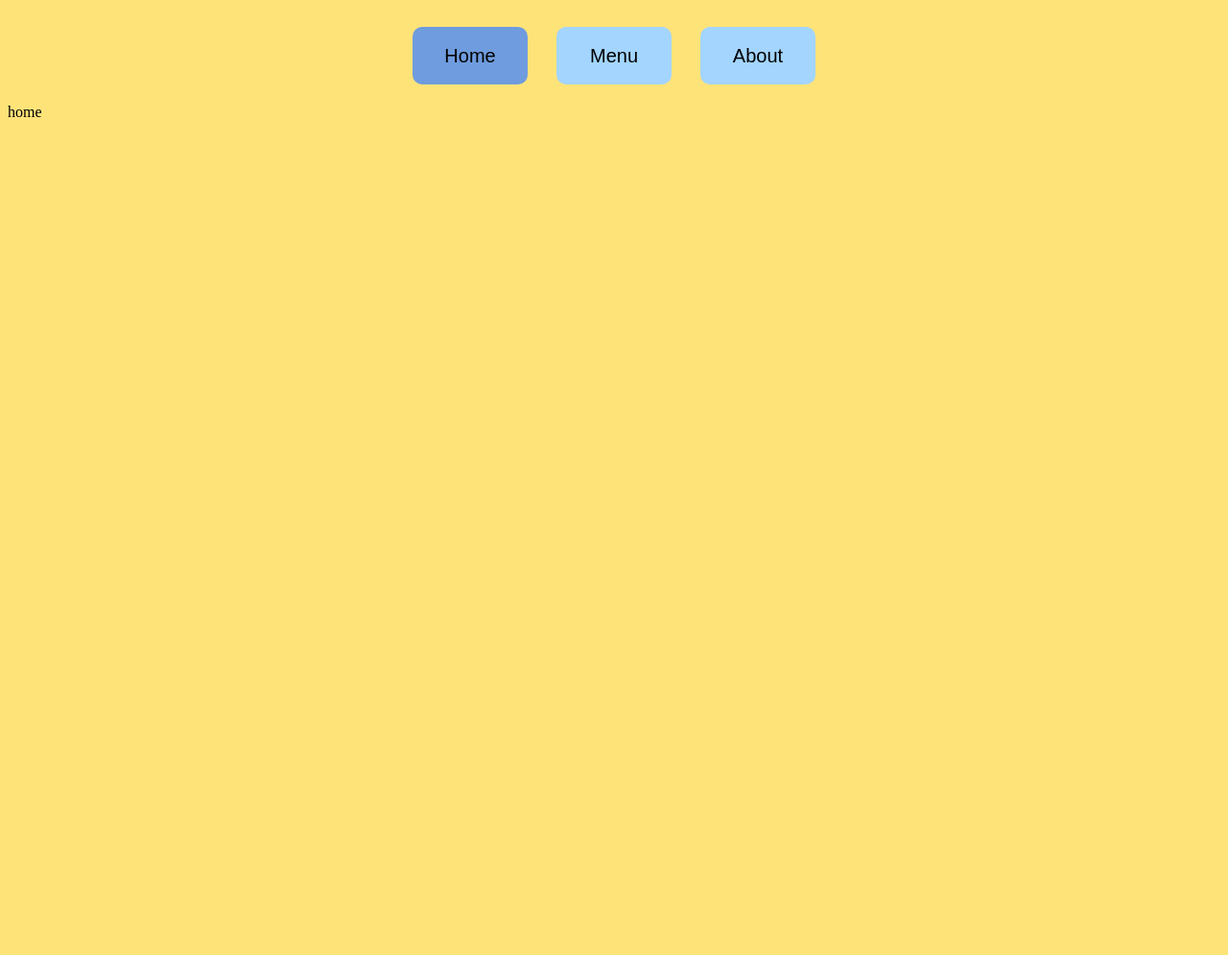
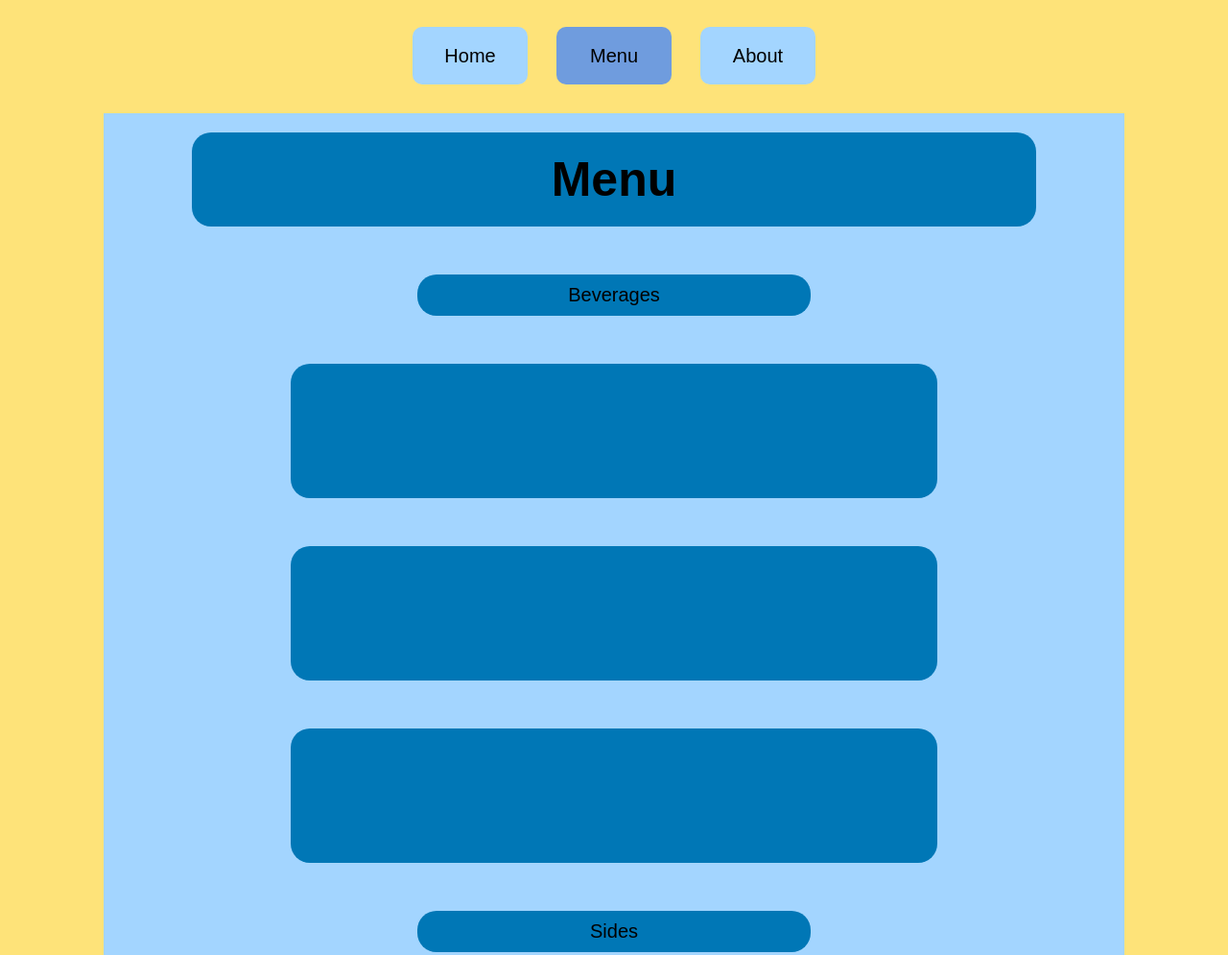
Before and after one commit to peppapig-03/webpackRestaurant, a website built with webpack: page src/template.html in a window 1280 px wide. Shown: the top 995 px of the page at 96% size. Before the commit the page ends 800 px from the top, so only its background shows below. Built offline with nearby package versions, Linux system fonts and the light colour scheme.

Commit message:
created master js file and finished home tab

```diff
--- /dev/null
+++ b/src/box.js
@@ -0,0 +1,31 @@
+const bigBox=function(number){
+    for(let counter=0;counter<number;counter++){
+        const box=document.createElement("div")
+        box.classList.add("title")
+        content.appendChild(box)
+    }
+}
+const mediumBox=function(number){
+    for(let counter=0;counter<number;counter++){
+        const box=document.createElement("div")
+        box.classList.add("info")
+        content.appendChild(box)
+        const boxContent=document.createElement("div")
+        const title=document.createElement("div")
+        const quotes=document.createElement("div")
+        boxContent.classList.add("boxContent")
+        title.classList.add("boxTitle")
+        quotes.classList.add("boxTitle")
+        box.appendChild(title)
+        box.appendChild(boxContent)
+        box.appendChild(quotes)
+    }
+}
+const smallBox=function(number){
+    for(let counter=0;counter<number;counter++){
+        const box=document.createElement("div")
+        box.classList.add("miniTitle")
+        content.appendChild(box)
+    }
+}
+export {bigBox,mediumBox,smallBox}
--- a/src/home.js
+++ b/src/home.js
@@ -1,6 +1,18 @@
+import {bigBox,mediumBox} from "./box.js"
 const home=function(){
-    const div=document.createElement("div")
-    div.textContent="home"
-    content.appendChild(div)
+    bigBox(1)
+    const titleBox=document.querySelector(".title")
+    titleBox.textContent="Restaurant Breakfast"
+    mediumBox(3)
+    const infoBoxArray=document.querySelectorAll(".info")
+    infoBoxArray[0].removeChild(infoBoxArray[0].firstElementChild)
+    infoBoxArray[0].querySelector(".boxContent").textContent="meaningful quote"
+    infoBoxArray[0].querySelector(".boxTitle").textContent="Quote author"
+    infoBoxArray[1].removeChild(infoBoxArray[1].lastElementChild)
+    infoBoxArray[1].querySelector(".boxTitle").textContent="Hours"
+    infoBoxArray[1].querySelector(".boxContent").textContent="Monday: 8.00am-10.00pm\r\nTuesday: 6.00am-6.00pm\r\nWednesday: 7.00am-7.00pm\r\nThursday: 8.00am-10.00pm\r\nFriday: 7.30am-9.30pm\r\nSaturday: 6.00am-12.00am\r\nSunday: 8.00am-10.00pm"
+    infoBoxArray[2].removeChild(infoBoxArray[2].lastElementChild)
+    infoBoxArray[2].querySelector(".boxTitle").textContent="Location"
+    infoBoxArray[2].querySelector(".boxContent").textContent="123 Forest Drive, Pulau Tekong, Singapore"
 }
 export default home
--- a/src/index.js
+++ b/src/index.js
@@ -2,26 +2,28 @@ import "./styles.css"
 import home from "./home.js"
 import menu from "./menu.js"
 import about from "./about.js"
-const buttonArray=document.querySelectorAll("button")
-const content=document.querySelector("#content")
-const clearContents=function(){
-    while (content.firstChild){
+const buttonArray = document.querySelectorAll("button")
+const content = document.querySelector("#content")
+const clearContents = function () {
+    while (content.firstChild) {
         content.removeChild(content.lastChild)
     }
 }
-const clearButtonColor=function(){
-    buttonArray.forEach((button)=>{
-        button.style.backgroundColor="#A3D5FF"
+const clearButtonColor = function () {
+    buttonArray.forEach((button) => {
+        button.style.backgroundColor = "#A3D5FF"
+        button.classList.add("inactive")
     })
 }
-const funcArray=[home,menu,about]
-buttonArray.forEach((button,index)=>{
-    button.addEventListener("click",(event)=>{
+const funcArray = [home, menu, about]
+buttonArray.forEach((button, index) => {
+    button.addEventListener("click", (event) => {
         clearContents()
         clearButtonColor()
         funcArray[index]()
         event.target.style.backgroundColor="#6F9CDE"
+        event.target.classList.remove("inactive")
     })
 })
-const homeButton=document.querySelector("button")
-homeButton.click()
+const buttons = document.querySelectorAll("button")
+buttons[1].click()
--- a/src/menu.js
+++ b/src/menu.js
@@ -1,6 +1,18 @@
+import {bigBox,mediumBox,smallBox} from "./box.js"
 const menu=function(){
-    const div=document.createElement("div")
-    div.textContent="menu"
-    content.appendChild(div)
+    bigBox(1)
+    const titleBox=document.querySelector(".title")
+    titleBox.textContent="Menu"
+    smallBox(1)
+    mediumBox(3)
+    smallBox(1)
+    mediumBox(3)
+    smallBox(1)
+    mediumBox(4)
+    const menuItems=document.querySelectorAll(".info")
+    const menuCategories=document.querySelectorAll(".miniTitle")
+    menuCategories[0].textContent="Beverages"
+    menuCategories[1].textContent="Sides"
+    menuCategories[2].textContent="Main Courses"
 }
 export default menu
--- a/src/styles.css
+++ b/src/styles.css
@@ -1,5 +1,9 @@
 body{
-    background-color:#Fee379
+    background-color:#Fee379;
+    display:flex;
+    flex-direction:column;
+    gap:10px;
+    align-items:center;
 }
 header{
     padding:20px 0px;
@@ -15,5 +19,58 @@ button{
     aspect-ratio:2;
     border-radius:10px;
     border-style:none;
-    font-size:20px
+    font-size:20px;
+    background-color:#A3D5FF;
 }
+.inactive:hover{
+    cursor:pointer;
+}
+#content{
+    width:80dvw;
+    background-color:#A3D5FF;
+    display:flex;
+    flex-direction:column;
+    padding:20px;
+    align-items:center;
+    font-family:Arial, Helvetica, sans-serif;
+    gap:50px;
+}
+.title,
+.info,
+.miniTitle{
+    display:flex;
+    flex-direction:column;
+    justify-content:center;
+    align-items:center;
+    background-color:#0077b6;
+    padding:20px 30px;
+    gap:10px;
+    white-space:pre;
+    border-radius:20px
+}
+.title{
+    width:80%;
+    border-radius:20px;
+    font-size:50px;
+    font-weight:bold
+}
+.info{
+    width:60%;
+    font-size:20px;
+    border-radius:20px;
+
+}
+.miniTitle{
+    background-color:#0077b6;
+    width:40%;
+    padding:10px 0px;
+    font-size:20px;
+}
+.boxTitle{
+    align-self:flex-start;
+    font-weight:bold
+}
+.boxContent{
+    font-size:20px;
+    min-height:80px;
+}
--- a/src/template.html
+++ b/src/template.html
@@ -1,19 +1,22 @@
 <!DOCTYPE html>
 <html lang="en">
+
 <head>
     <meta charset="UTF-8">
     <meta name="viewport" content="width=device-width, initial-scale=1.0">
     <title>Restaurant</title>
 </head>
+
 <body>
     <header>
         <nav>
-            <button>Home</button>
-            <button>Menu</button>
-            <button>About</button>
+            <button id="Home">Home</button>
+            <button id="Menu">Menu</button>
+            <button id="About">About</button>
         </nav>
     </header>
     <div id="content"></div>
 
 </body>
+
 </html>
```
